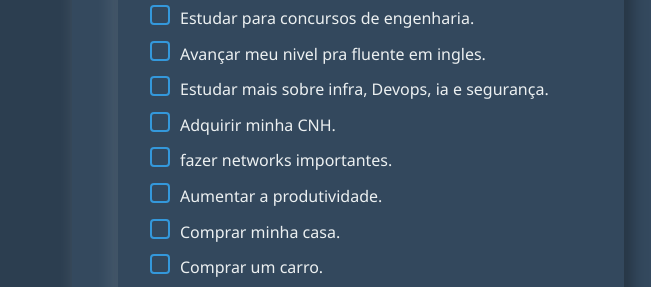
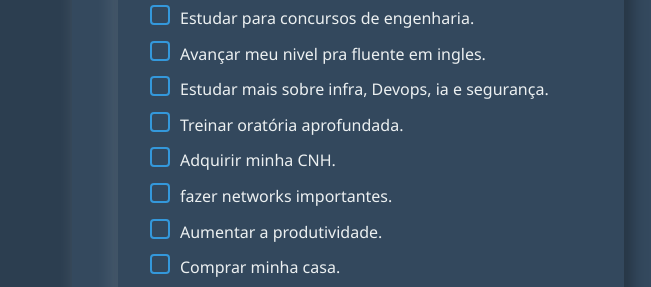
Before and after one commit to LucasSlessa/Dream_dashboard, a plain HTML site: page index.html in a window 1280 px wide. Shown: the part 6019-6306 px from the top of the page, 0-651 px from the left. Drawn offline with nearby package versions, Linux system fonts and the light colour scheme.

```diff
--- a/index.html
+++ b/index.html
@@ -1004,6 +1004,13 @@ h1 {
                 </li>
                 <li>
                     <div class="checkbox-wrapper">
+                        <input type="checkbox" id="extras59" class="checkbox">
+                        <label for="extras59"></label>
+                    </div>
+                    Treinar oratória aprofundada.
+                </li>
+                <li>
+                    <div class="checkbox-wrapper">
                         <input type="checkbox" id="extras51" class="checkbox">
                         <label for="extras51"></label>
                     </div>
```
